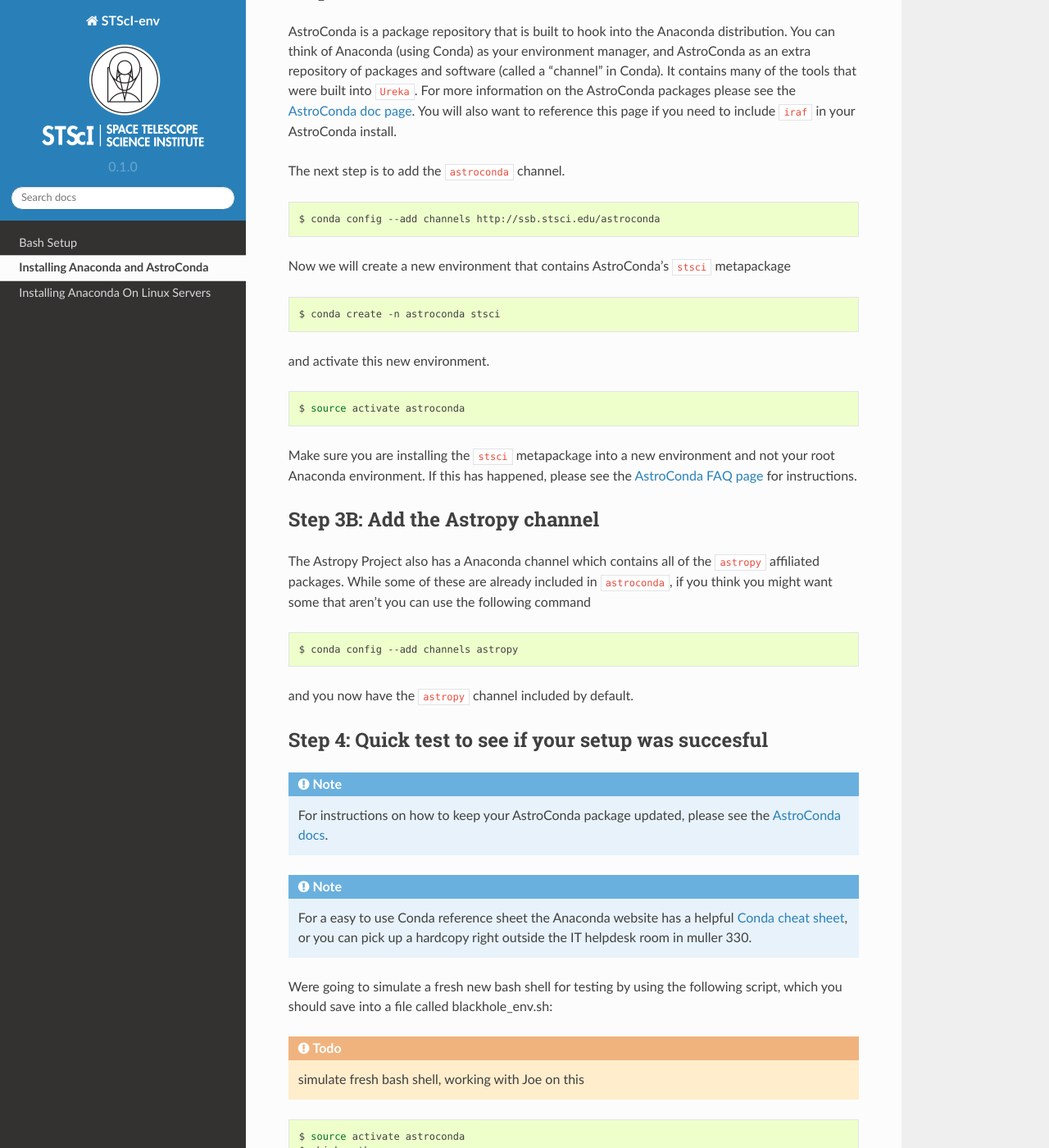
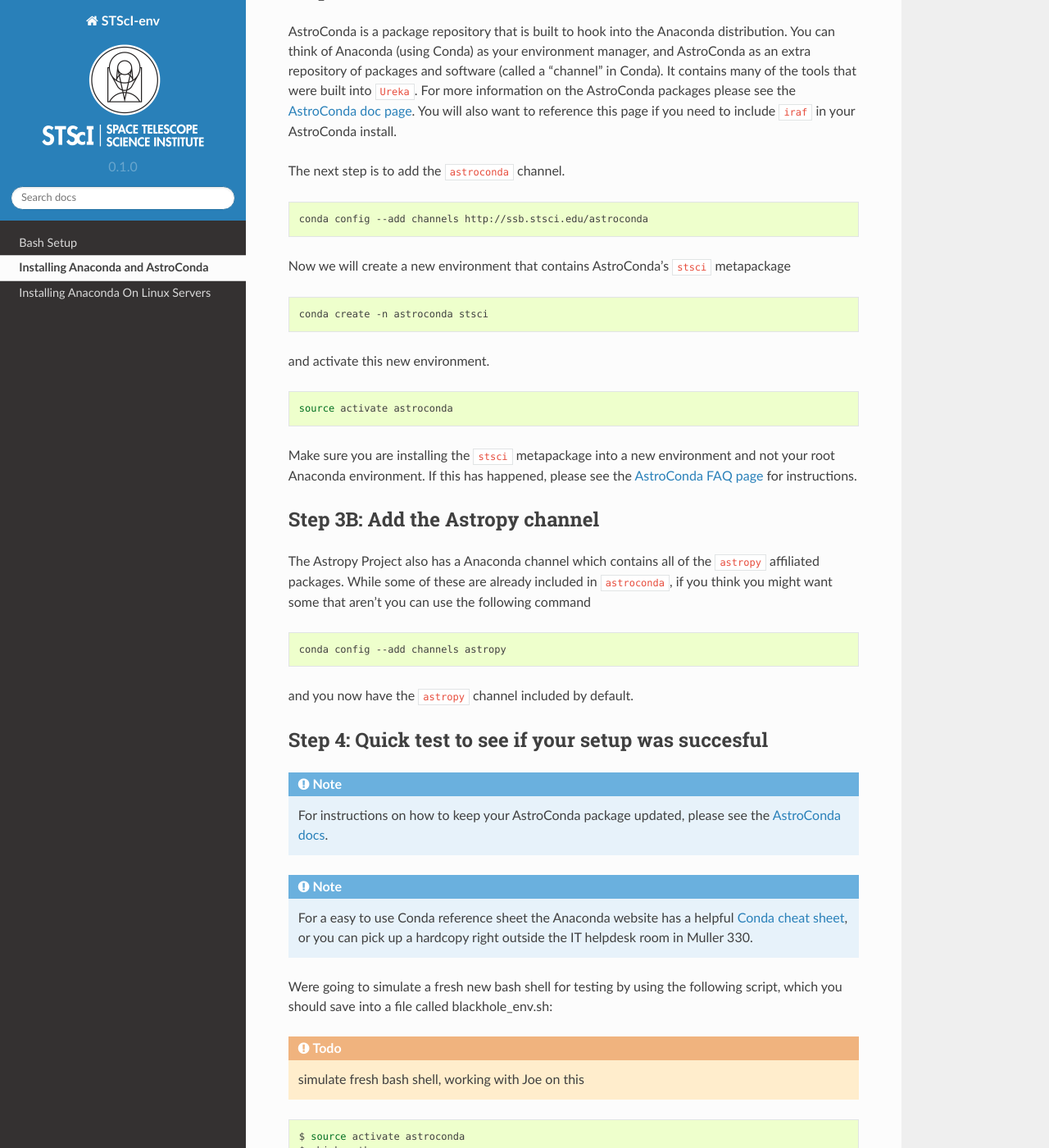
Before and after one commit to SaOgaz/STScI-env, a Sphinx documentation site: the page built from source/installing_anaconda.rst, in a window 1280 px wide and 1400 px high, scrolled down 2576 px. Shown: the whole window at 82% size. Built offline with Sphinx 7.4.7 and the Read the Docs theme 2.0.0, drawn with Linux system fonts in a browser that asks for light colours; some of the changed text lies outside the part shown.

Commit message:
small grammer-ish edits

```diff
--- a/source/anaconda_linux_servers.rst
+++ b/source/anaconda_linux_servers.rst
@@ -2,4 +2,4 @@
 Installing Anaconda On Linux Servers
 ####################################
 
-You will probably want to access Anaconda from your account on the STScI Linux servers.  If you are working on a Linux machine, congratulations this is already done!  When you set up Anaconda in your ``/user/username`` directory and set up your ``bash`` files, this will get propagated to any other Linux servers.  If you are on a mac machine, you can follow the Linux part of this instruction manual in an ``ssh`` session on any of the STScI Linux servers.
+You will probably want to access Anaconda from your account on the STScI Linux servers.  If you are working on a Linux machine, congratulations this is already done!  When you set up Anaconda in your ``/user/username`` directory and set up your ``bash`` files, this will get propagated to any other Linux servers.  If you are on a Mac machine, you can follow the Linux part of this instruction manual in an ``ssh`` session on any of the STScI Linux servers.
--- a/source/index.rst
+++ b/source/index.rst
@@ -36,7 +36,7 @@
 
 .. code:: sh
 
-   $ sh Anaconda2-4.0.0-Linux-x86_64.sh -p /user/username/anaconda2
+   sh Anaconda2-4.0.0-Linux-x86_64.sh -p /user/username/anaconda2
 
 Here you can change the folder name ``anaconda2`` to correspond to whichever version you chose to install, i.e. ``anaconda3``, ``miniconda2``, or ``miniconda3``.
 
--- a/source/installing_anaconda.rst
+++ b/source/installing_anaconda.rst
@@ -14,7 +14,7 @@
 
 .. code-block:: sh
 
-    >bash -l
+    bash -l
 
 Step 2: Make sure Anaconda was set up correctly
 ----------------------------------------------
@@ -23,10 +23,10 @@
 
 .. code-block:: sh
 
-    mac:
+    Mac:
     export PATH="$HOME/anaconda3/bin:$PATH"
 
-    linux:
+    Linux:
     export PATH="/user/username/anaconda2/bin"
 
 If this line is missing please add it, making sure to use your Anaconda folder name. This varies depending on which version of Anaconda/Miniconda you downloaded. The default install location of Anaconda/Miniconda is in your home directory.  So if you’ve run the Anaconda/Miniconda install with the default settings you should now see a directory similar to this in your home directory: ``~/anaconda2`` (If you grabbed Anaconda2), ``~/miniconda3`` (if you grabbed Miniconda3), etc.
@@ -52,7 +52,7 @@
 
 .. code-block:: sh
 
-    $ conda create -n myenvironment python=2
+    conda create -n myenvironment python=2
 
 
 **Example 2:**
@@ -61,7 +61,7 @@
 
 .. code-block:: sh
 
-    $ conda create -n bokehenv python=2 bokeh
+    conda create -n bokehenv python=2 bokeh
 
 
 **Example 3:**
@@ -70,9 +70,9 @@
 
 .. code-block:: sh
 
-    $ conda create -n bokehenv
-    $ source activate bokehenv
-    $ conda install bokeh
+    conda create -n bokehenv
+    source activate bokehenv
+    conda install bokeh
 
 **Example 4:**
 
@@ -80,8 +80,8 @@
 
 .. code-block:: sh
 
-    $ conda install -n bokehenv bokeh
-    $ source activate bokehenv
+    conda install -n bokehenv bokeh
+    source activate bokehenv
 
 
 You’ll see these commands again as you walk through the AstroConda installation.
@@ -96,19 +96,19 @@
 
 .. code-block:: sh
 
-    $ conda config --add channels http://ssb.stsci.edu/astroconda
+    conda config --add channels http://ssb.stsci.edu/astroconda
 
 Now we will create a new environment that contains AstroConda's ``stsci`` metapackage
 
 .. code-block:: sh
 
-    $ conda create -n astroconda stsci
+    conda create -n astroconda stsci
 
 and activate this new environment.
 
 .. code-block:: sh
 
-    $ source activate astroconda
+    source activate astroconda
 
 Make sure you are installing the ``stsci`` metapackage into a new environment and not your root Anaconda environment.  If this has happened, please see the `AstroConda FAQ page <http://astroconda.readthedocs.io/en/latest/faq.html#i-installed-astroconda-into-my-anaconda-root-environment-what-now>`_ for instructions.
 
@@ -119,7 +119,7 @@
 
 .. code-block:: sh
 
-    $ conda config --add channels astropy
+    conda config --add channels astropy
 
 and you now have the ``astropy`` channel included by default.
 
@@ -133,7 +133,7 @@
 
 
 .. note::
-   For a easy to use Conda reference sheet the Anaconda website has a helpful `Conda cheat sheet <http://conda.pydata.org/docs/using/cheatsheet.html>`_, or you can pick up a hardcopy right outside the IT helpdesk room in muller 330.
+   For a easy to use Conda reference sheet the Anaconda website has a helpful `Conda cheat sheet <http://conda.pydata.org/docs/using/cheatsheet.html>`_, or you can pick up a hardcopy right outside the IT helpdesk room in Muller 330.
 
 Were going to simulate a fresh new bash shell for testing by using the following script, which you should save into a file called blackhole_env.sh:
 
```
Also changed, not shown: source/bash_setup.rst (+8 -8 lines).
